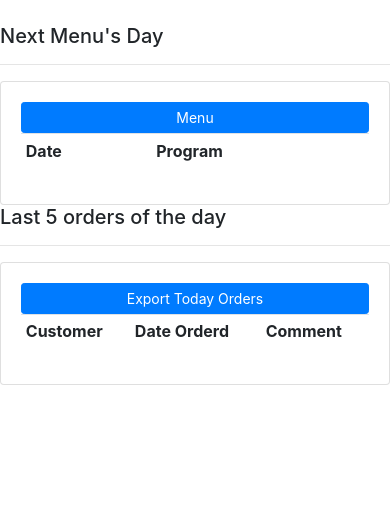
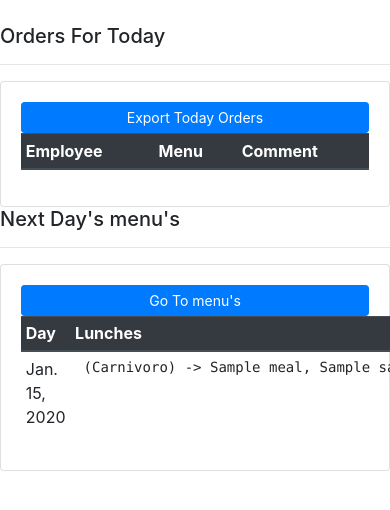
Before and after one commit to VictorSalasNez/Backend-Test-Salas, a Django app: page / in a window 390 px wide; the page is wider, and only the part inside the window is pictured. Shown: the part 56-566 px from the top of that part. Run offline with Django 3.2, Linux system fonts and the light colour scheme; tables that the repository leaves empty hold one stand-in row (values such as "Sample post"); lists and menus that the app fills with data are empty; some libraries are stand-ins or nearby versions.

Commit message:
fix main page

```diff
--- a/main/templates/main/dashboard.html
+++ b/main/templates/main/dashboard.html
@@ -1,30 +1,59 @@
 <br>
 <div class="row">
-    <div class="col-md-4">
-        <h5>Next Menu's Day</h5>
+    <div class="col-md-6">
+        <h5>Orders For Today</h5>
             <hr>
             <div class="card card-body">
-                <a class="btn btn-primary  btn-sm btn-block" href="">Menu</a>
+                <a class="btn btn-primary  btn-sm btn-block" href="">Export Today Orders</a>
                 <table class="table table-sm">
+                <thead class="thead-dark">
                     <tr>
-                        <th>Date</th>
-                        <th>Program</th>
+                        <th>Employee</th>
+                        <th>Menu</th>
+                        <th>Comment</th>
                     </tr>
+                </thead>
+                <tbody>
+                    {% for order in  orders %}
+                        {% if order.day.day == today_day %}
+                            <tr>
+                                <td> {{order.employee}} </td>
+                                <td> {{order.lunch}} </td>
+                                <td> {{order.comment}} </td>
+                            </tr>
+
+                        {% endif %}
+                    {% endfor %}
+
+                </tbody>
                 </table>
             </div>
     </div>
 
-    <div class="col-md-8">
-        <h5>Last 5 orders of the day</h5>
+    <div class="col-md-6">
+        <h5>Next Day's menu's</h5>
             <hr>
             <div class="card card-body">
-                <a class="btn btn-primary  btn-sm btn-block" href="">Export Today Orders</a>
+                <a class="btn btn-primary  btn-sm btn-block" href="">Go To menu's</a>
                 <table class="table table-sm">
+                <thead class="thead-dark">
                     <tr>
-                        <th>Customer</th>
-                        <th>Date Orderd</th>
-                        <th>Comment</th>
+                        <th>Day</th>
+                        <th>Lunches</th>
                     </tr>
+                </thead>
+                <tbody>
+                    {% for menu in  menus %}
+                        {% if menu.day.day > today_day %}
+                            <tr>
+                                <td> {{menu.day}} </td>
+                                <td> {% for lunch in menu.diplay_lunches %} <pre> {{lunch}} </pre> {% endfor %}</td>
+                            </tr>
+
+                        {% endif %}
+                    {% endfor %}
+
+                </tbody>
                 </table>
             </div>
     </div>
--- a/main/views.py
+++ b/main/views.py
@@ -1,7 +1,10 @@
 from django.shortcuts import render
-
+from menu.models import Order, Menu
+from datetime import date
 # Create your views here.
 
 
 def dashboard(request):
-    return render(request, 'main/main.html')
+    return render(request, 'main/main.html', {'orders': Order.objects.all(),
+                                              'today_day': date.today().day,
+                                              'menus': Menu.objects.all().order_by('day')})
--- a/menu/models.py
+++ b/menu/models.py
@@ -116,4 +116,4 @@
     day      = models.DateField()
     lunch    = models.ForeignKey(Lunch, on_delete=models.CASCADE, null=True)
     employee = models.ForeignKey(Employee, on_delete=models.CASCADE, null=True)
-    comment  = models.CharField(max_length=200, null=True)
+    comment  = models.CharField(max_length=200, blank=True ,null=True)
```
